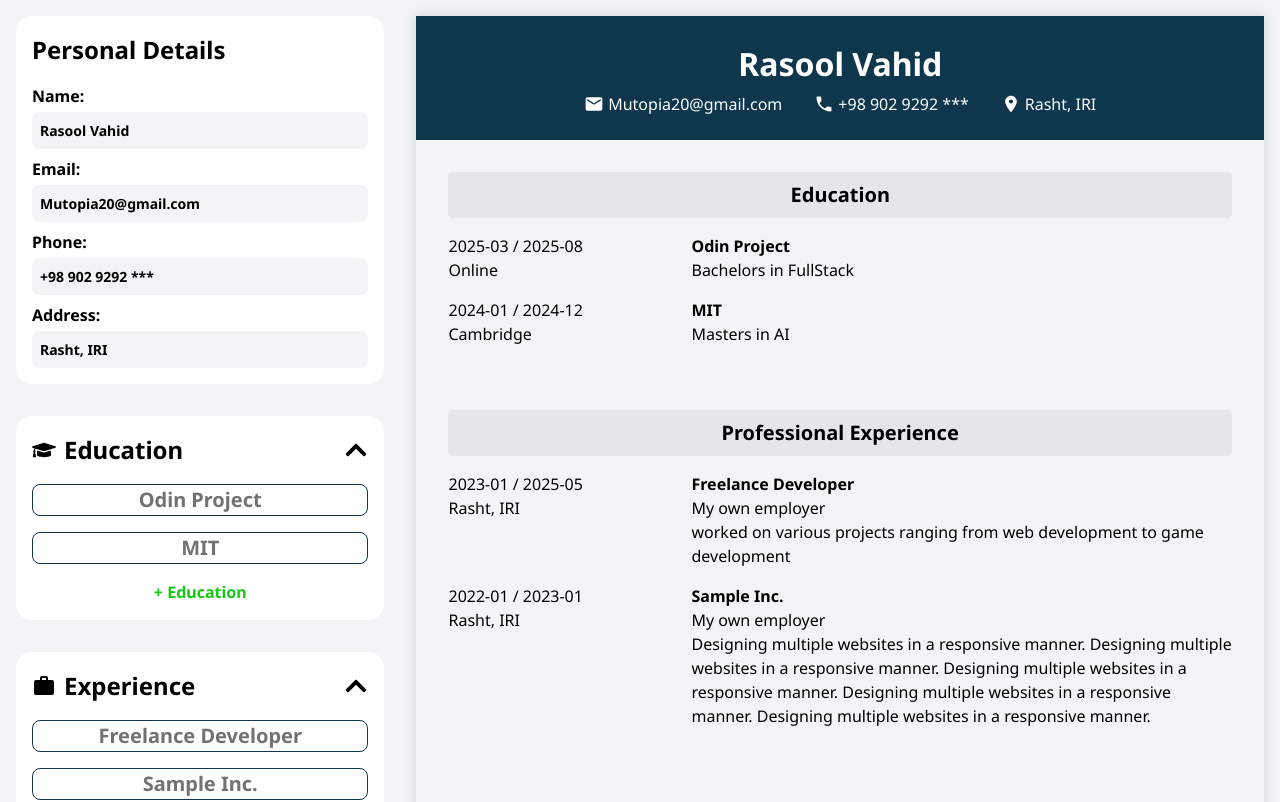
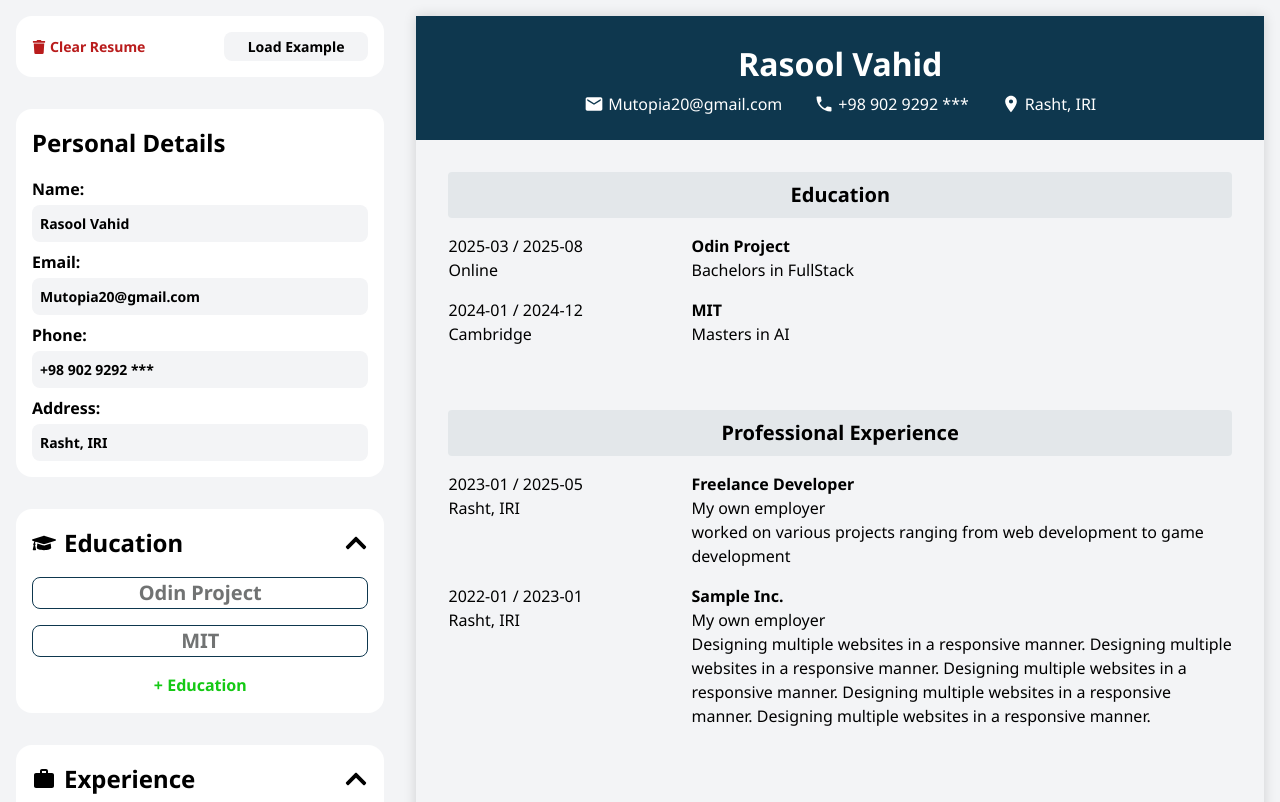
Before and after one commit to mutopia7/cv-project, a React (Vite) app: page / in a window 1280 px wide. Shown: the top 802 px of the page. Built offline with nearby package versions, Linux system fonts and the light colour scheme.

Commit message:
Add "Clear Resume" and "Load Example" buttons to editor panel

```diff
--- a/src/App.css
+++ b/src/App.css
@@ -20,3 +20,37 @@ body {
   flex-direction: column;
   gap: var(--spacing-xl);
 }
+
+.btnGroup{
+  display: flex;
+  justify-content: space-between;
+  flex-wrap: wrap;
+  align-items: center;
+  background-color: var(--form-bg-color);
+  color: var(--form-text-color);
+  border-radius: var(--radius-md);
+
+  padding: var(--spacing-md);
+}
+
+.clearBtn{
+  color: var(--del-btn-color);
+  font-weight: 700;
+  font-size: var(--font-sm);
+
+  display: flex;
+  align-items: center;
+  gap: var(--spacing-xs);
+}
+
+.loadBtn{
+  font-weight: 700;
+  font-size: var(--font-sm);
+  background-color: var(--main-bg-color);
+  padding: var(--spacing-xs) var(--spacing-lg);
+  border-radius: var(--radius-sm);
+
+  font-weight: 700;
+  font-size: var(--font-sm);
+
+}
--- a/src/App.jsx
+++ b/src/App.jsx
@@ -6,6 +6,7 @@ import EducationEdit from './components/EducationEdit';
 import ProfessionalPreview from './components/ProfessionalPreview';
 import ProfessionalEdit from './components/ProfessionalEdit';
 import './App.css';
+import { FaTrash } from 'react-icons/fa';
 
 
 const personalInf = {
@@ -61,6 +62,7 @@ const proList = [
 
 
 
+
 function App() {
 
     // state for personal data
@@ -102,9 +104,36 @@ function App() {
         );
     }
 
+    // Clear resume function
+    function clearResume() {
+        setFormData({
+            name: '',
+            email: '',
+            phone: '',
+            address: '',
+        });
+
+        setEducationList([]);
+        setProfessionalList([]);
+    }
+
+    // Load example function
+    function loadExample() {
+        setFormData(personalInf);
+        setEducationList(eduList);
+        setProfessionalList(proList);
+    }
+
     return (
         <main className='app'>
             <section className='editor'>
+                <section className='btnGroup'>
+                    <button type='button' onClick={clearResume} className='clearBtn'>
+                        <FaTrash aria-hidden="true" className='icon' />
+                        Clear Resume
+                        </button>
+                    <button type='button' onClick={loadExample} className='loadBtn'>Load Example</button>
+                </section>
                 <PersonalEdit formData={formData} onChange={handleChange} />
                 <EducationEdit educationList={educationList} setEducationList={setEducationList} onChange={handleEducationChange} />
                 <ProfessionalEdit professionalList={professionalList} setProfessionalList={setProfessionalList} onChange={handleProfessionalChange} />
--- a/src/components/Header.jsx
+++ b/src/components/Header.jsx
@@ -7,9 +7,9 @@ function Header({ name, email, phone, address }) {
         <header className={styles.customHeader} aria-label="User personal information header">
             <h1 className={styles.headerName}>{name} </h1>
             <div className={styles.headerInf}>
-                <span><MdEmail />{email} </span>
-                <span><MdPhone />{phone}</span>
-                <span><MdLocationOn />{address}</span>
+                {email && <span><MdEmail /> {email}</span>}
+                {phone && <span><MdPhone />{phone}</span>}
+                {address && <span><MdLocationOn />{address}</span>}
             </div>
 
         </header>
--- a/src/styles/variables.css
+++ b/src/styles/variables.css
@@ -25,7 +25,7 @@
     --form-text-color: black;
     --section-resume-bg: rgba(14, 55, 78, .07);
     --form-items: rgba(19, 21, 21, 0.6);
-    --del-btn-color: rgb(118, 57, 57);
+    --del-btn-color: #b91c1c;
     --save-btn-color: rgb(21, 201, 21);
 
     /* spacing */
```
